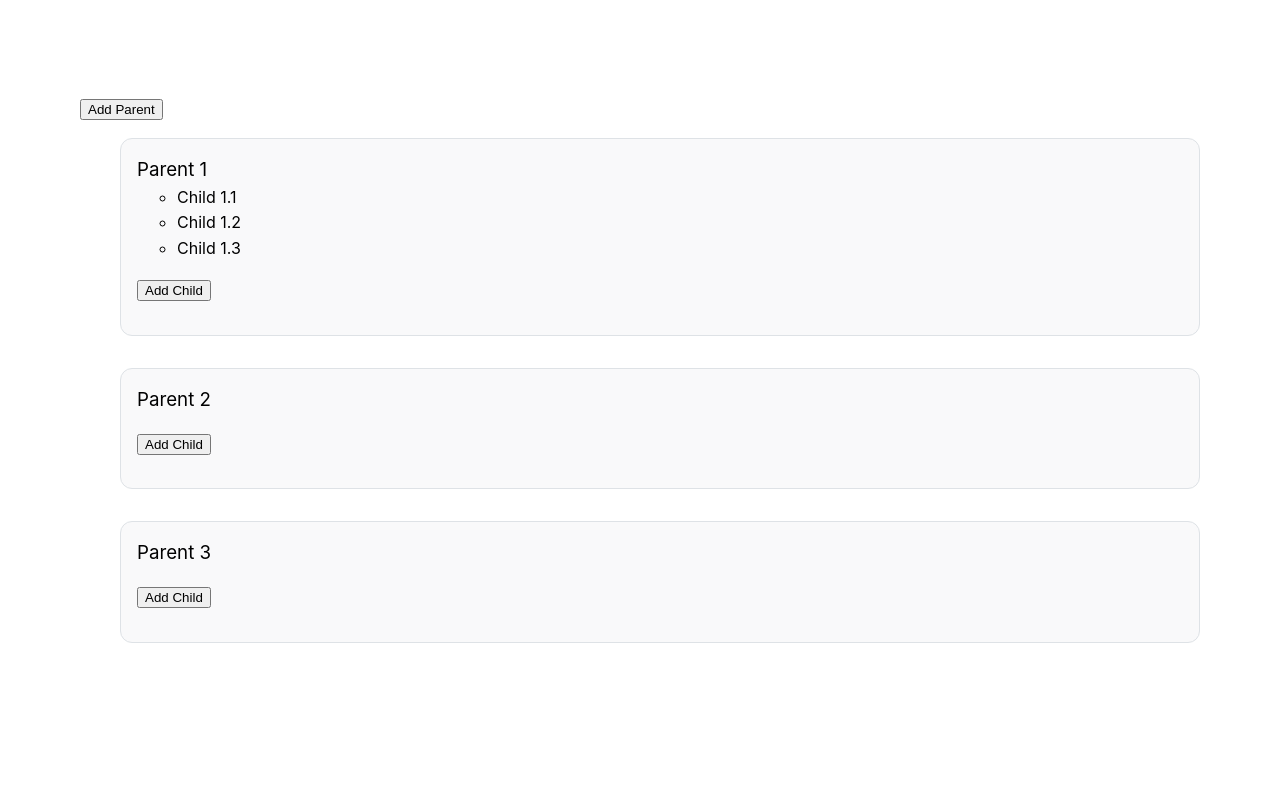
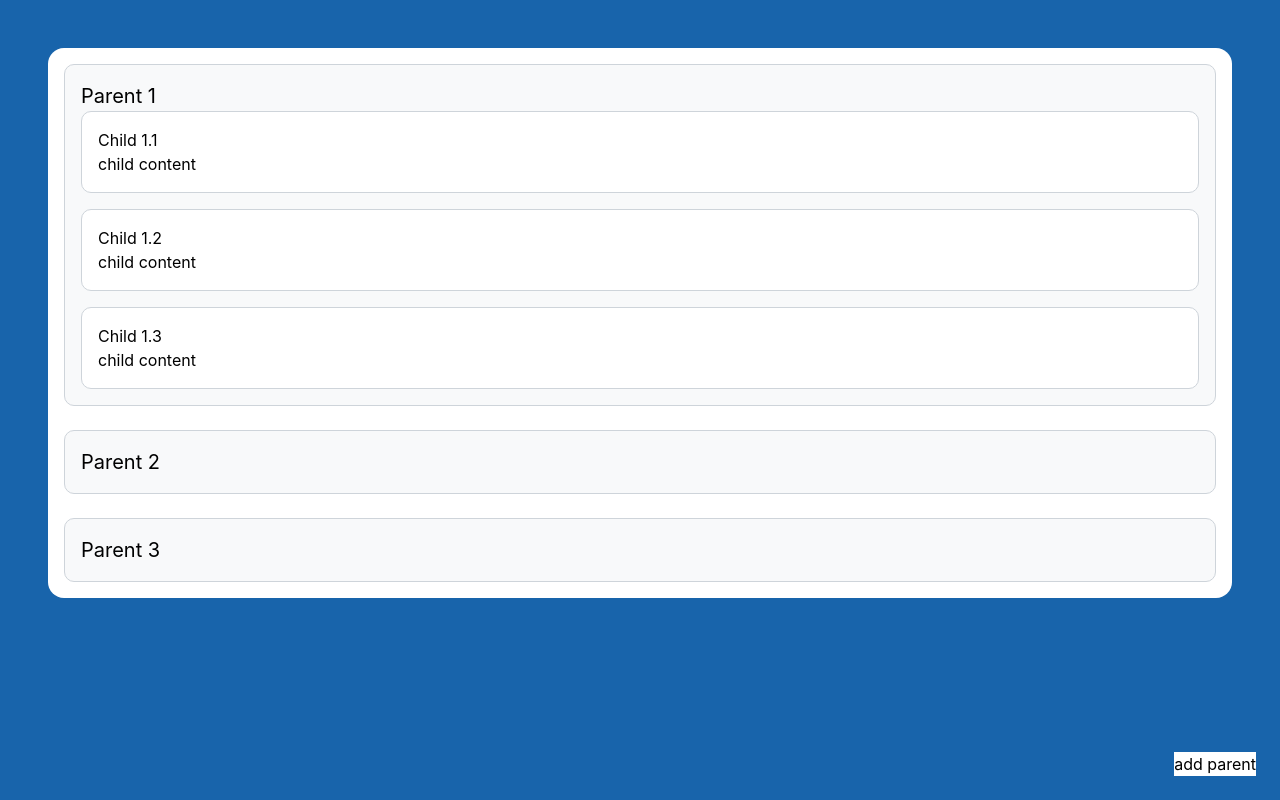
Before and after one commit to a-ryang/vue, a Vue app in the folder dnd/: page / in a window 1280 px wide. Built offline with nearby package versions, Linux system fonts and the light colour scheme.

Commit message:
dnd 새 퍼블리싱

```diff
--- a/dnd/src/App.vue
+++ b/dnd/src/App.vue
@@ -9,14 +9,14 @@ interface Child {
 interface Parent {
   id: string
   title: string
-  items: Child[]
+  childs: Child[]
 }
 
 const parents = ref<Parent[]>([
   {
     id: '1',
     title: 'Parent 1',
-    items: [
+    childs: [
       { id: '101', title: 'Child 1.1' },
       { id: '102', title: 'Child 1.2' },
       { id: '102', title: 'Child 1.3' }
@@ -25,12 +25,12 @@ const parents = ref<Parent[]>([
   {
     id: '2',
     title: 'Parent 2',
-    items: []
+    childs: []
   },
   {
     id: '3',
     title: 'Parent 3',
-    items: []
+    childs: []
   }
 ])
 
@@ -38,7 +38,7 @@ function handleAddParent() {
   parents.value.push({
     id: crypto.randomUUID(),
     title: 'new Parent',
-    items: []
+    childs: []
   })
 }
 
@@ -46,212 +46,105 @@ function handleAddChild(parent: Parent) {
   const foundParent = parents.value.find((p) => p.id === parent.id)
   if (!foundParent) return
 
-  foundParent.items.push({ id: crypto.randomUUID(), title: 'new child' })
-}
-
-// 드래그 중인 child와 그 위치 정보를 저장하는 변수
-let draggedChild: Child | null = null // 드래그 중인 자식
-let originalPrentIndex: number | null = null // 드래그 시작한 부모의 인덱스
-let originalChildIndex: number | null = null // 드래그 시작한 자식의 인덱스
-let placeholderPosition: { parentIndex: number; childIndex: number } | null = null // 드래그 중인 자식의 잠재적인 새 위치
-
-/**
- * 드래그 시작시 호출되는 함수
- * 자식을 드래그하기 시작할때 호출됨
- */
-function handleDragStart(parentIndex: number, childIndex: number) {
-  // 드래그 중인 자식과 자식의 위치 정보를 저장
-  draggedChild = parents.value[parentIndex].items[childIndex]
-  originalPrentIndex = parentIndex
-  originalChildIndex = childIndex
-  placeholderPosition = { parentIndex, childIndex }
-}
-
-/** 드래그 중인 자식이 새로운 위치 위에 있을 때마다 호출 */
-function handleDragOver(targetParentIndex: number, targetChildIndex: number) {
-  // 드래그 중인 자식이 없거나 시작 위치 정보가 없다면 리턴
-  if (!draggedChild || originalPrentIndex === null || originalChildIndex === null) return
-
-  // 드래그 중인 자식이 같은 위치에 있으면 위치 업데이트 X
-  if (
-    placeholderPosition &&
-    placeholderPosition.parentIndex === targetParentIndex &&
-    placeholderPosition.childIndex === targetChildIndex
-  ) {
-    return
-  }
-
-  // 드래그 중인 자식의 잠재적인 새 위치 업데이트
-  placeholderPosition = { parentIndex: targetParentIndex, childIndex: targetChildIndex }
-
-  // 다른 부모로 이동하는 경우 처리
-  if (originalPrentIndex !== targetParentIndex) {
-    // 원래 부모에서 자식 제거
-    const originalChilds = [...parents.value[originalPrentIndex].items]
-    originalChilds.splice(originalChildIndex, 1)
-    parents.value[originalPrentIndex].items = originalChilds
-
-    // 새 부모에 자식 추가
-    const targetChilds = [...parents.value[targetParentIndex].items]
-    targetChilds.splice(targetChildIndex, 0, draggedChild)
-    parents.value[targetParentIndex].items = targetChilds
-
-    // 드래그 중인 자식의 원래 위치 정보를 업데이트
-    originalPrentIndex = targetParentIndex
-    originalChildIndex = targetChildIndex
-    return
-  }
-
-  // 같은 부모 내에서 이동하는 경우 처리
-  const newChilds = [...parents.value[targetParentIndex].items]
-  newChilds.splice(originalChildIndex, 1) // 원래 위치에서 자식 제거
-  newChilds.splice(targetChildIndex, 0, draggedChild) // 새 위치에 자식 삽입
-  parents.value[targetParentIndex].items = newChilds
-
-  // 드래그 중인 자식의 원래 위치 정보를 업데이트
-  originalChildIndex = targetChildIndex
-}
-
-/**
- * 드롭 영역에 자식을 놓았을 때 호출되는 함수
- * 자식을 새 위치에 놓았을 때 이 함수가 호출
- */
-function handleDropItem(targetParentIndex: number) {
-  // 드래그 중인 자식 없거나 시작 위치 정보가 없는 경우 함수를 종료
-  if (!draggedChild || originalPrentIndex === null || originalChildIndex === null) {
-    return
-  }
-
-  // 같은 부모 내에서의 이동이 아닌 경우, 원래 부모에서 자식 제거
-  if (originalPrentIndex !== targetParentIndex) {
-    parents.value[originalPrentIndex].items.splice(originalChildIndex, 1)
-  }
-
-  // 새 위치에 자식 삽입
-  const newChildIndex =
-    placeholderPosition && placeholderPosition.childIndex !== null
-      ? placeholderPosition.childIndex
-      : parents.value[targetParentIndex].items.length
-  parents.value[targetParentIndex].items.splice(newChildIndex, 0, draggedChild)
-
-  // 같은 부모 내에서의 이동인 경우, 원래 위치에서 자식 제거
-  if (originalPrentIndex === targetParentIndex) {
-    parents.value[targetParentIndex].items.splice(
-      originalChildIndex < newChildIndex ? originalChildIndex : originalChildIndex + 1,
-      1
-    )
-  }
-
-  // 드래그 데이터 초기화
-  clearDragState()
-}
-
-/**
- * 부모 내에서 자식을 드롭했을 때 호출되는 함수
- * 같은 부모 내에서 자식을 새 위치에 놓았을 때 이 함수가 호출됨
- */
-function handleDropChildInsideParent(targetParentIndex: number, targetChildIndex: number) {
-  // 드래그 중인 자식이 있고, 같은 부모 내에서의 이동이면
-  if (draggedChild && originalPrentIndex === targetParentIndex) {
-    parents.value[targetParentIndex].items.splice(originalChildIndex!, 1) // 원래 위치에서 자식을 제거
-    parents.value[targetParentIndex].items.splice(targetChildIndex, 0, draggedChild) // 새 위치에 자식을 삽입
-    clearDragState()
-  }
-}
-
-/**
- * 드래그 데이터를 초기화하는 함수
- * 드래그 작업이 끝난 후에 호출되어 모든 드래그 관련 데이터를 초기화
- */
-function clearDragState() {
-  draggedChild = null
-  originalPrentIndex = null
-  originalChildIndex = null
-  placeholderPosition = null
-}
-
-/**
- * 현재 위치가 드래그 중인 자식의 잠재적인 새 위치인지 확인하는 함수
- */
-function isPlaceholder(parentIndex: number, childIndex: number) {
-  // placeholderPosition이 유효하고, 현재 위치가 잠재적인 새 위치와 일치하면 true를 반환
-  return (
-    placeholderPosition &&
-    placeholderPosition.parentIndex === parentIndex &&
-    placeholderPosition.childIndex === childIndex
-  )
+  foundParent.childs.push({ id: crypto.randomUUID(), title: 'new child' })
 }
 </script>
 
 <template>
-  <main class="wrap">
-    <div class="action-list">
-      <button type="button" class="a-btn" @click="handleAddParent">Add Parent</button>
-    </div>
-
+  <main>
+    <div class="container">
       <ul class="parent-list">
-      <li
-        v-for="(parent, parentIndex) in parents"
-        :key="parent.id"
-        class="parent"
-        @drop="handleDropItem(parentIndex)"
-        @dragover.prevent
-      >
-        <h3>{{ parent.title }}</h3>
+        <li v-for="p of parents" :key="p.id">
+          <section class="parent">
+            <header>
+              <h1>{{ p.title }}</h1>
+            </header>
+            <div>
               <ul class="child-list">
-          <li
-            v-for="(item, childIndex) in parent.items"
-            :key="item.id"
-            draggable="true"
-            class="child"
-            :class="{ placeholder: isPlaceholder(parentIndex, childIndex) }"
-            @dragstart="handleDragStart(parentIndex, childIndex)"
-            @dragover.prevent="handleDragOver(parentIndex, childIndex)"
-            @drop="handleDropChildInsideParent(parentIndex, childIndex)"
-          >
-            <h4>{{ item.title }}</h4>
+                <li v-for="c of p.childs" :key="c.id">
+                  <section class="child">
+                    <header>
+                      <h1>{{ c.title }}</h1>
+                    </header>
+                    <div>child content</div>
+                  </section>
                 </li>
               </ul>
-
-        <div class="action-list">
-          <button type="button" class="a-btn" @click="handleAddChild(parent)">Add Child</button>
             </div>
+          </section>
         </li>
       </ul>
+    </div>
   </main>
+  <Teleport to="body">
+    <div class="float">
+      <button class="a-btn" @click="handleAddParent">add parent</button>
+    </div>
+  </Teleport>
 </template>
 
 <style scoped>
-.wrap {
+main {
   min-height: 100vh;
-  padding: 5rem;
+  padding: 3rem;
+  background-color: #1864ab;
 }
 
-.action-list {
-  margin-top: 1rem;
-  margin-bottom: 1rem;
+.container {
+  padding: 1rem;
+  border-radius: 1rem;
+  background-color: white;
+}
+
+.container * {
+  list-style: none;
 }
 
 .parent-list {
   display: flex;
   flex-direction: column;
-  gap: 2rem;
+  gap: 1.5rem;
 }
 
 .parent {
   padding: 1rem;
-  background-color: #f9f9fa;
-  border-radius: 0.75rem;
-  border: 1px solid #dee2e6;
-  list-style: none;
+  background-color: var(--gray-50);
+  border: 1px solid var(--gray-400);
+  border-radius: 10px;
+}
+
+.parent h1 {
+  font-size: 1.25rem;
+}
+
+.child-list {
+  display: flex;
+  flex-direction: column;
+  gap: 1rem;
 }
 
 .child {
+  padding: 1rem;
+  background-color: white;
+  border: 1px solid var(--gray-400);
+  border-radius: 10px;
 }
 
-.placeholder {
-  background-color: #f0f0f0;
-  border-radius: 0.5rem;
-  border: 1px solid #ced4da;
+.child header {
+  cursor: grab;
+}
+
+.child h1 {
+  font-size: 1rem;
+}
+
+.float {
+  position: fixed;
+  right: 1.5rem;
+  bottom: 1.5rem;
+}
+
+.a-btn {
+  background-color: white;
 }
 </style>
--- a/dnd/src/assets/main.css
+++ b/dnd/src/assets/main.css
@@ -1,13 +1,5 @@
-*,
-*::before,
-*::after {
-  box-sizing: border-box;
-  margin: 0;
-  font-weight: normal;
-}
-
 body {
-  line-height: 1.6;
+  line-height: 1.5;
   font-family:
     Inter,
     -apple-system,
@@ -25,3 +17,26 @@ body {
   -webkit-font-smoothing: antialiased;
   -moz-osx-font-smoothing: grayscale;
 }
+
+:root {
+  --gray-50: #f8f9fa;
+  --gray-50-rgb: 248, 249, 250;
+  --gray-100: #f1f3f5;
+  --gray-100-rgb: 241, 243, 245;
+  --gray-200: #e9ecef;
+  --gray-200-rgb: 233, 236, 239;
+  --gray-300: #dee2e6;
+  --gray-300-rgb: 222, 226, 230;
+  --gray-400: #ced4da;
+  --gray-400-rgb: 206, 212, 218;
+  --gray-500: #adb5bd;
+  --gray-500-rgb: 173, 181, 189;
+  --gray-600: #868e96;
+  --gray-600-rgb: 134, 142, 150;
+  --gray-700: #495057;
+  --gray-700-rgb: 73, 80, 87;
+  --gray-800: #343a40;
+  --gray-800-rgb: 52, 58, 64;
+  --gray-900: #212529;
+  --gray-900-rgb: 33, 37, 41;
+}
--- /dev/null
+++ b/dnd/src/assets/reset.css
@@ -0,0 +1,114 @@
+/***
+    The new CSS reset - version 1.11.2 (last updated 15.11.2023)
+    GitHub page: https://github.com/elad2412/the-new-css-reset
+***/
+
+/*
+    Remove all the styles of the "User-Agent-Stylesheet", except for the 'display' property
+    - The "symbol *" part is to solve Firefox SVG sprite bug
+    - The "html" element is excluded, otherwise a bug in Chrome breaks the CSS hyphens property (https://github.com/elad2412/the-new-css-reset/issues/36)
+ */
+*:where(:not(html, iframe, canvas, img, svg, video, audio):not(svg *, symbol *)) {
+  all: unset;
+  display: revert;
+}
+
+/* Preferred box-sizing value */
+*,
+*::before,
+*::after {
+  box-sizing: border-box;
+}
+
+/* Fix mobile Safari increase font-size on landscape mode */
+html {
+  -moz-text-size-adjust: none;
+  -webkit-text-size-adjust: none;
+  text-size-adjust: none;
+}
+
+/* Reapply the pointer cursor for anchor tags */
+a,
+button {
+  cursor: revert;
+}
+
+/* Remove list styles (bullets/numbers) */
+ol,
+ul,
+menu,
+summary {
+  list-style: none;
+}
+
+/* For images to not be able to exceed their container */
+img {
+  max-inline-size: 100%;
+  max-block-size: 100%;
+}
+
+/* removes spacing between cells in tables */
+table {
+  border-collapse: collapse;
+}
+
+/* Safari - solving issue when using user-select:none on the <body> text input doesn't working */
+input,
+textarea {
+  -webkit-user-select: auto;
+}
+
+/* revert the 'white-space' property for textarea elements on Safari */
+textarea {
+  white-space: revert;
+}
+
+/* minimum style to allow to style meter element */
+meter {
+  -webkit-appearance: revert;
+  appearance: revert;
+}
+
+/* preformatted text - use only for this feature */
+:where(pre) {
+  all: revert;
+  box-sizing: border-box;
+}
+
+/* reset default text opacity of input placeholder */
+::placeholder {
+  color: unset;
+}
+
+/* fix the feature of 'hidden' attribute.
+ display:revert; revert to element instead of attribute */
+:where([hidden]) {
+  display: none;
+}
+
+/* revert for bug in Chromium browsers
+ - fix for the content editable attribute will work properly.
+ - webkit-user-select: auto; added for Safari in case of using user-select:none on wrapper element*/
+:where([contenteditable]:not([contenteditable='false'])) {
+  -moz-user-modify: read-write;
+  -webkit-user-modify: read-write;
+  overflow-wrap: break-word;
+  -webkit-line-break: after-white-space;
+  -webkit-user-select: auto;
+}
+
+/* apply back the draggable feature - exist only in Chromium and Safari */
+:where([draggable='true']) {
+  -webkit-user-drag: element;
+}
+
+/* Revert Modal native behavior */
+:where(dialog:modal) {
+  all: revert;
+  box-sizing: border-box;
+}
+
+/* Remove details summary webkit styles */
+::-webkit-details-marker {
+  display: none;
+}
--- a/dnd/src/main.ts
+++ b/dnd/src/main.ts
@@ -1,4 +1,5 @@
 import 'a-button'
+import './assets/reset.css'
 import './assets/main.css'
 
 import { createApp } from 'vue'
```
Lines whose indentation alone changed are shown as unchanged.
